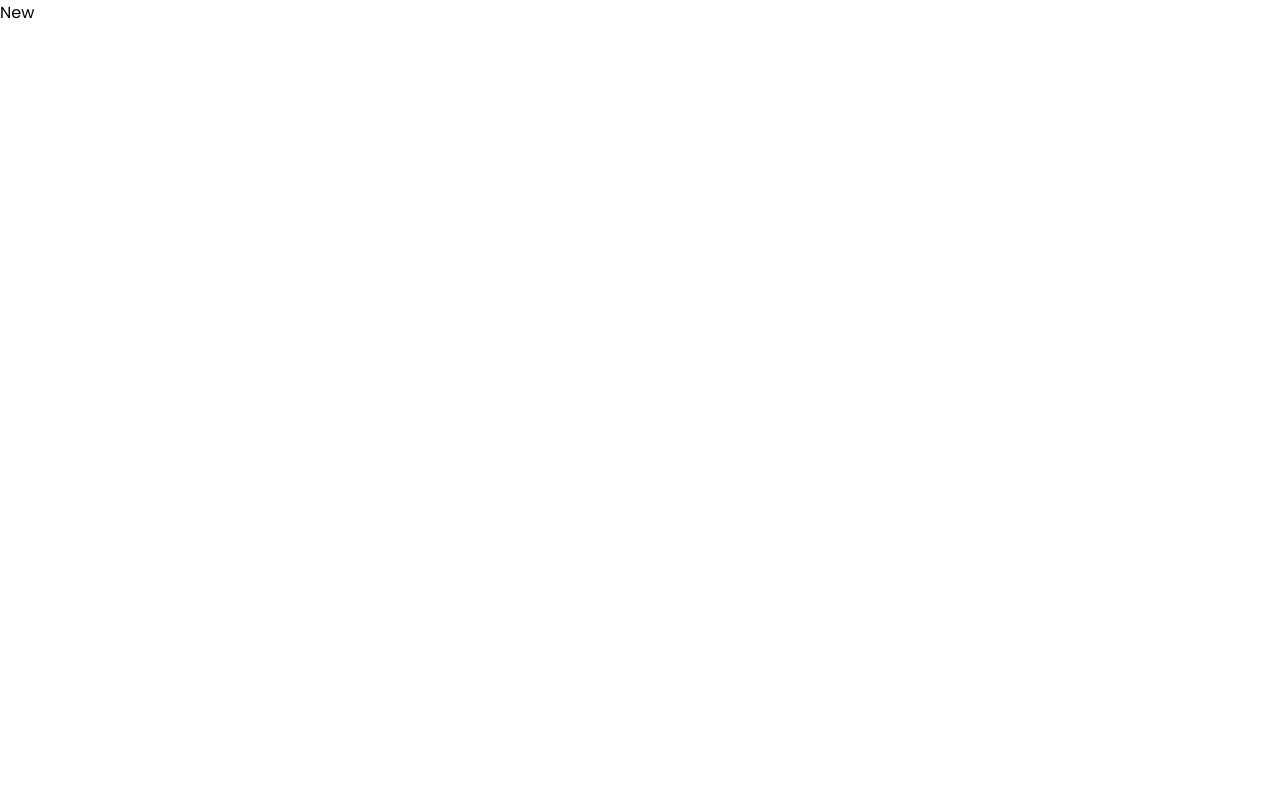
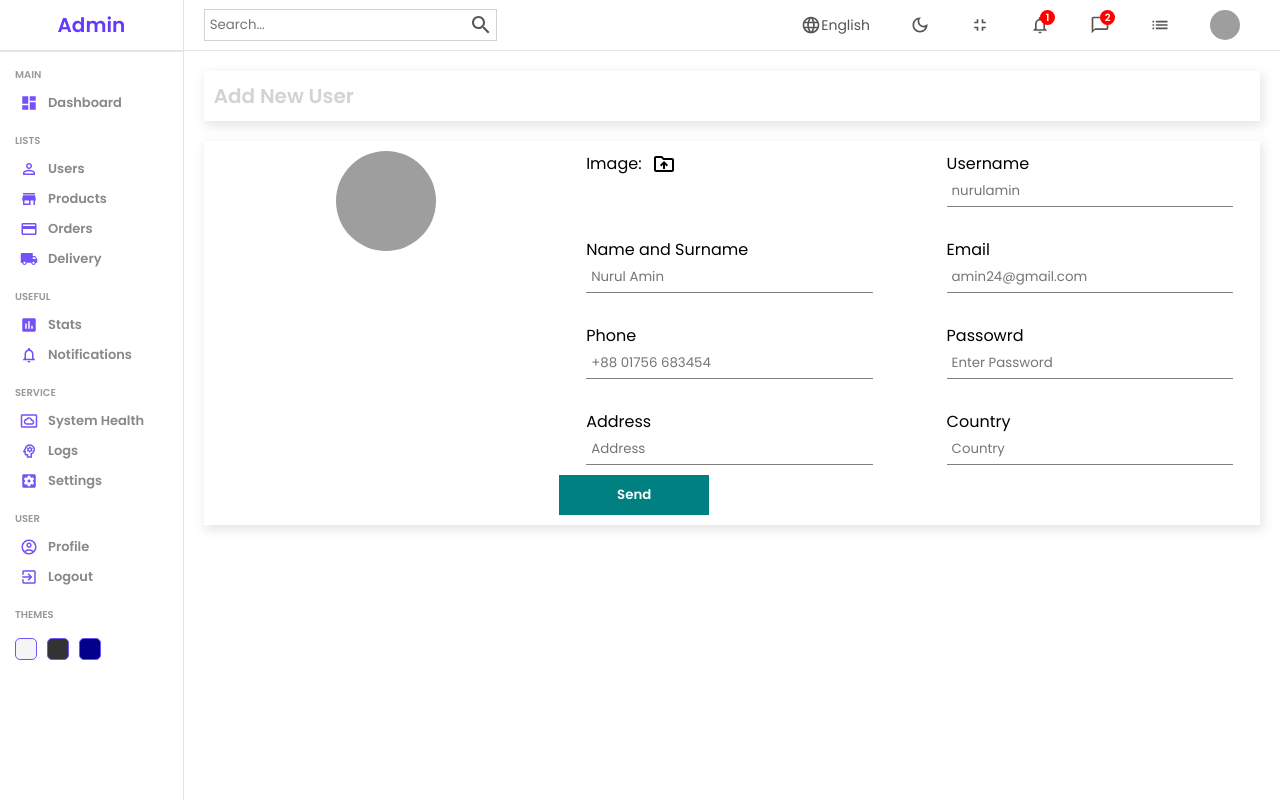
Before and after one commit to engnurulamin/react-admin, a React (Vite) app: page /users/new in a window 1280 px wide. Built offline with nearby package versions, Linux system fonts and the light colour scheme; grey boxes are pictures that could not be loaded.

Commit message:
new user design WIP

```diff
--- a/src/pages/new/New.jsx
+++ b/src/pages/new/New.jsx
@@ -1,8 +1,67 @@
 import React from "react";
 import "./new.scss";
-
+import Sidebar from "../../components/sidebar/Sidebar";
+import Navbar from "../../components/navbar/Navbar";
+import DriveFolderUploadOutlinedIcon from "@mui/icons-material/DriveFolderUploadOutlined";
 const New = () => {
-  return <div className="new">New</div>;
+  return (
+    <div className="new">
+      <Sidebar />
+      <div className="new-conatiner">
+        <Navbar />
+        <div className="top">
+          <h1>Add New User</h1>
+        </div>
+        <div className="bottom">
+          <div className="left">
+            <img
+              src="https://icon-library.com/images/no-image-icon/no-image-icon-0.jpg"
+              alt=""
+            />
+          </div>
+          <div className="right">
+            <form>
+              <div className="form-input">
+                <label htmlFor="file">
+                  Image: <DriveFolderUploadOutlinedIcon className="icon" />
+                </label>
+                <input type="file" id="file" style={{ display: "none" }} />
+              </div>
+              <div className="form-input">
+                <label>Username</label>
+                <input type="text" placeholder="nurulamin" />
+              </div>
+              <div className="form-input">
+                <label>Name and Surname</label>
+                <input type="text" placeholder="Nurul Amin" />
+              </div>
+              <div className="form-input">
+                <label>Email</label>
+                <input type="email" placeholder="amin24@gmail.com" />
+              </div>
+              <div className="form-input">
+                <label>Phone</label>
+                <input type="text" placeholder="+88 01756 683454" />
+              </div>
+              <div className="form-input">
+                <label>Passowrd</label>
+                <input type="passowrd" placeholder="Enter Password" />
+              </div>
+              <div className="form-input">
+                <label>Address</label>
+                <input type="text" placeholder="Address" />
+              </div>
+              <div className="form-input">
+                <label>Country</label>
+                <input type="text" placeholder="Country" />
+              </div>
+            </form>
+            <button>Send</button>
+          </div>
+        </div>
+      </div>
+    </div>
+  );
 };
 
 export default New;
--- a/src/pages/new/new.scss
+++ b/src/pages/new/new.scss
@@ -0,0 +1,72 @@
+.new {
+  width: 100%;
+  display: flex;
+
+  .new-conatiner {
+    flex: 6;
+
+    .top,
+    .bottom {
+      -webkit-box-shadow: 2px 4px 10px 1px rgba(0, 0, 0, 0.47);
+      box-shadow: 2px 4px 10px 1px rgba(201, 201, 201, 0.47);
+      padding: 10px;
+      margin: 20px;
+      display: flex;
+
+      h1 {
+        color: lightgray;
+        font-size: 20px;
+      }
+
+      .left {
+        flex: 1;
+        text-align: center;
+        img {
+          width: 100px;
+          height: 100px;
+          border-radius: 50%;
+          object-fit: cover;
+        }
+      }
+      .right {
+        flex: 2;
+        form {
+          display: flex;
+          flex-wrap: wrap;
+          gap: 30px;
+          justify-content: space-around;
+
+          .form-input {
+            width: 40%;
+
+            label {
+              display: flex;
+              align-items: center;
+              gap: 10px;
+
+              .icon {
+                cursor: pointer;
+              }
+            }
+            input {
+              width: 100%;
+              padding: 5px;
+              border: none;
+              border-bottom: 1px solid gray;
+            }
+          }
+        }
+        button {
+          width: 150px;
+          padding: 10px;
+          border: none;
+          background-color: teal;
+          color: white;
+          font-weight: bold;
+          cursor: pointer;
+          margin-top: 10px;
+        }
+      }
+    }
+  }
+}
```
